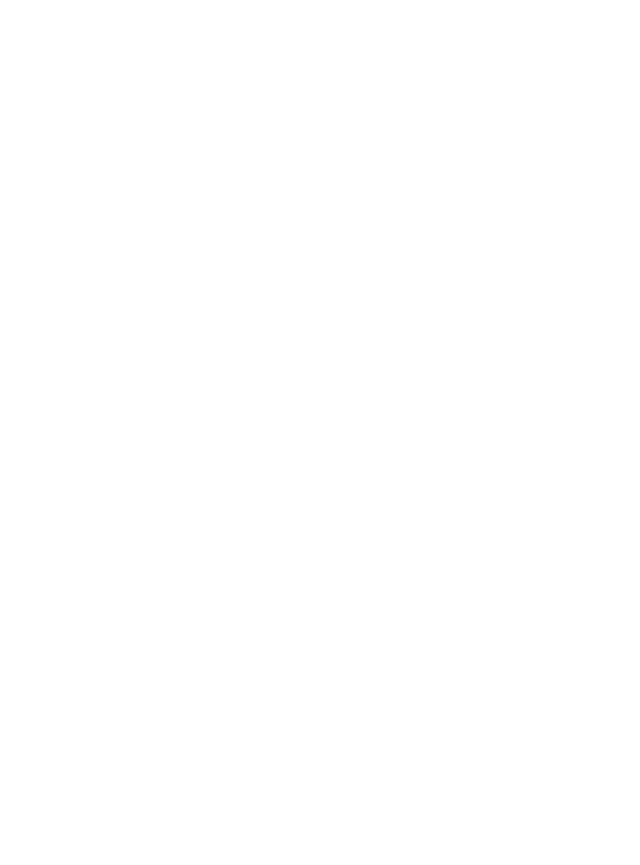
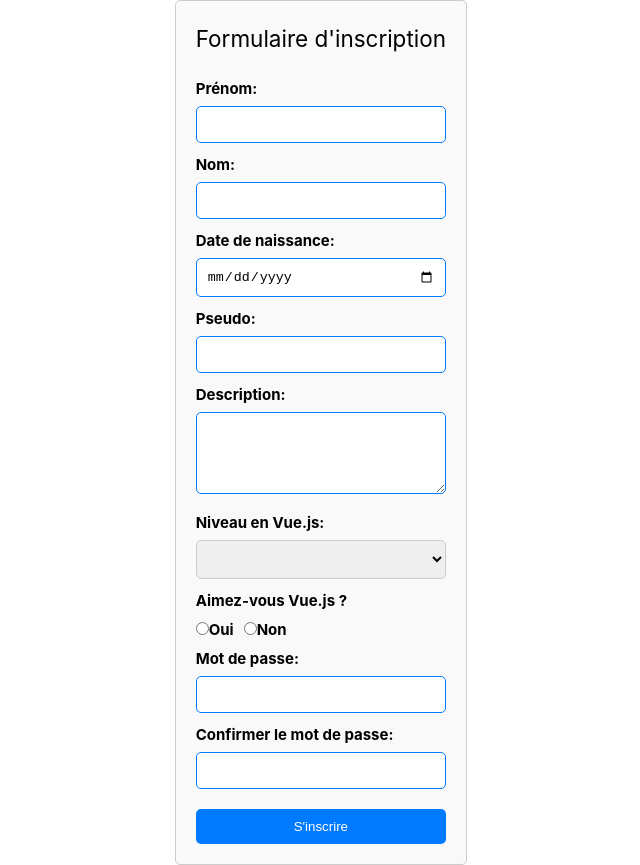
Before and after one commit to DevAlex79/vue-products, a Vue app: page / in a window 1280 px wide. Shown: the whole page, without its empty margins (173-813 px from the left). Before the commit the page ends 800 px from the top, so only its background shows below. Built offline with nearby package versions, Linux system fonts and the light colour scheme.

Commit message:
Finalisation du formulaire + Correction main.js

```diff
--- a/src/Register.vue
+++ b/src/Register.vue
@@ -2,13 +2,13 @@
 export default {
     data() {
         return {
-            firstName: '',
-            lastName: '',
-            birthdate: '',
-            username: '',
-            description: '',
-            password: '',
-            confirmPassword: ''
+            firstName: this.firstName,
+            lastName: this.lastName,
+            birthdate: this.birthdate,
+            username: this.username,
+            description: this.description,
+            password: this.password,
+            confirmPassword: this.confirmPassword,
         };
     },
     methods: {
@@ -57,6 +57,23 @@ export default {
                 <textarea id="description" v-model="description" rows="4"></textarea>
             </div>
             <div>
+                <label>Niveau en Vue.js:</label>
+                <select v-model="vueLevel">
+                    <option value="Débutant">Débutant</option>
+                    <option value="Intermédiaire">Intermédiaire</option>
+                    <option value="Confirmé">Confirmé</option>
+                </select>
+            </div>
+            <div class="like-vue">
+                <label>Aimez-vous Vue.js ?</label>
+                <div>
+                    <input type="radio" id="oui" value="oui" v-model="likeVue" name="likeVue">
+                    <label for="oui">Oui</label>
+                    <input type="radio" id="non" value="non" v-model="likeVue" name="likeVue">
+                    <label for="non">Non</label>
+                </div>
+            </div>
+            <div>
                 <label for="password">Mot de passe:</label>
                 <input type="password" id="password" v-model="password" required>
             </div>
@@ -84,12 +101,14 @@ export default {
 .register-form h2 {
     text-align: center;
     margin-bottom: 20px;
+    color: black;
 }
 
 .register-form label {
     display: block;
     margin-bottom: 5px;
     font-weight: bold;
+    color: black;
 }
 
 .register-form input[type="text"],
@@ -99,7 +118,7 @@ export default {
     width: 100%;
     padding: 10px;
     margin-bottom: 10px;
-    border: 1px solid #ccc;
+    border: 1px solid #007bff;
     border-radius: 5px;
     box-sizing: border-box;
 }
@@ -122,4 +141,18 @@ export default {
 .error-message {
     color: red;
 }
+
+.register-form select {
+    width: 100%;
+    padding: 10px;
+    margin-bottom: 10px;
+    border: 1px solid #ccc;
+    border-radius: 5px;
+    box-sizing: border-box;
+}
+
+.like-vue label {
+    display: inline-block;
+    margin-right: 10px;
+}
 </style>
--- a/src/main.js
+++ b/src/main.js
@@ -3,4 +3,4 @@ import './assets/main.css'
 import { createApp } from 'vue'
 import Register from './Register.vue'
 
-createApp(Register).mount('#register')
+createApp(Register).mount('#app')
```
